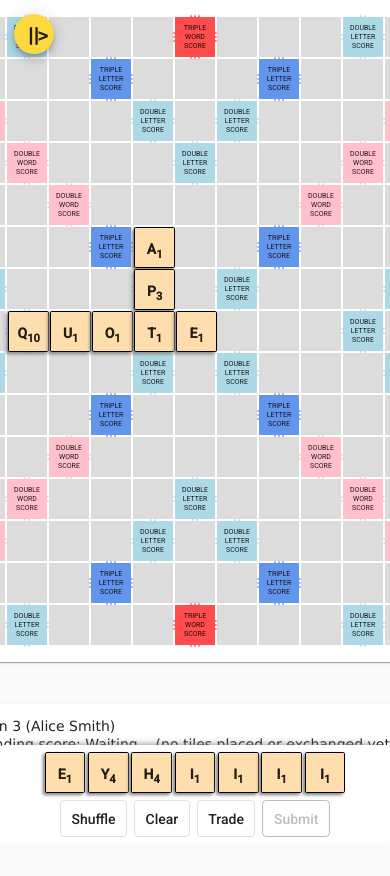
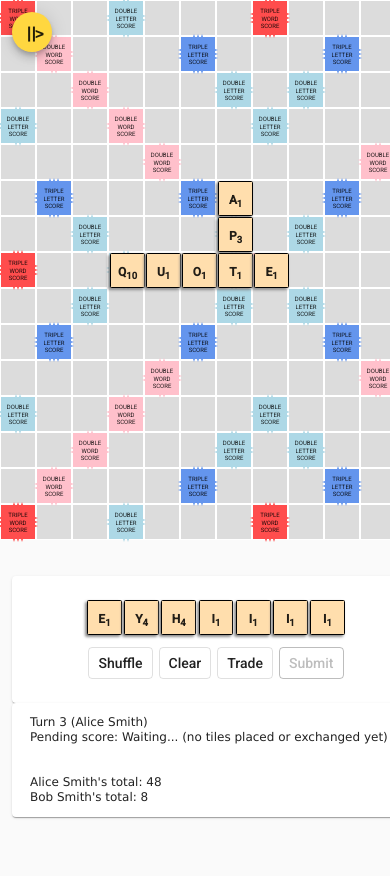
Before and after one commit to ephraimg/scrabster-v2, an Angular app: page /game in a window 390 px wide. Shown: the top 876 px of the page. Built offline with nearby package versions, Linux system fonts and the light colour scheme.

Commit message:
Improve styling

```diff
--- a/src/app/components/game/board/board.component.scss
+++ b/src/app/components/game/board/board.component.scss
@@ -4,9 +4,11 @@
     margin: 2rem auto;
     box-sizing: border-box;
     width: 46rem;
-    position: relative;
-    left: 0;
-    right: 0;
+    @media screen and (max-width: 599px) {
+        position: relative;
+        left: 0;
+        right: 0;
+    }
 }
 .ui-row {
     height: 3rem;
--- a/src/app/components/game/board/board.component.ts
+++ b/src/app/components/game/board/board.component.ts
@@ -1,5 +1,6 @@
 import { Component } from '@angular/core';
 import { BoardService } from 'src/app/services/board.service';
+import { GameService } from 'src/app/services/game.service';
 
 @Component({
   selector: 'app-board',
@@ -8,12 +9,11 @@ import { BoardService } from 'src/app/services/board.service';
 })
 export class BoardComponent {
 
-  arrayOf15 = Array(15).fill(null);
+    arrayOf15 = Array(15).fill(null);
 
-  boardService: BoardService;
-
-  constructor(boardService: BoardService) {
-    this.boardService = boardService;
-  }
+    constructor(
+        public boardService: BoardService,
+        public gameService: GameService
+    ) {}
 
 }
--- a/src/app/components/game/footer/footer.component.scss
+++ b/src/app/components/game/footer/footer.component.scss
@@ -26,6 +26,7 @@
     &.fixed {
         position: fixed;
         bottom: 0;
+        left: 0;
         z-index: 950;
         width: 100%;
         background-color: white;
@@ -39,20 +40,8 @@
     }
 
     @media screen and (max-width: 599px) {
-        position: fixed;
-        bottom: 0;
-        z-index: 950;
         width: 100%;
-        background-color: white;
-        padding: 0.5rem;
-        box-shadow: 0 -1rem 0.5rem -1rem gray;
-        -webkit-box-shadow: 0 -1rem 0.5rem -1rem gray;
-        -moz-box-shadow: 0 -1rem 0.5rem -1rem gray;
-        .ui-rack {
-            margin: 0 auto 0.5rem;
-        }
     }
-
 }
 
 .fix-footer-button {
@@ -105,6 +94,9 @@
     &.with-fixed-footer {
         margin: 0 auto 10rem;
     }
+    @media screen and (max-width: 599px) {
+        width: 100%;
+    }
 }
 
 .banner-info {
--- a/src/app/components/game/game.component.html
+++ b/src/app/components/game/game.component.html
@@ -2,13 +2,20 @@
 <mat-sidenav-container>
 
   <mat-sidenav-content>
-    <button mat-mini-fab color="accent" class="sidenav-button-outer" (click)="sidenav.toggle()">
+    <button
+        cdkDrag
+        mat-mini-fab
+        color="accent"
+        class="sidenav-button-outer"
+        (click)="sidenav.toggle()"
+    >
       <span>&#x02259;</span>
     </button>
     <app-header></app-header>
-    <mat-card>
+    <mat-card *ngIf="windowWidth >= 600">
       <app-board></app-board>
     </mat-card>
+    <app-board *ngIf="windowWidth < 600"></app-board>
     <app-footer></app-footer>
   </mat-sidenav-content>
 
--- a/src/app/components/game/game.component.scss
+++ b/src/app/components/game/game.component.scss
@@ -6,9 +6,12 @@ mat-sidenav-container {
 mat-sidenav-content {
     display: flex;
     flex-direction: column;
-    justify-content: flex-start;
+    justify-content: center;
     align-items: center;
     margin: auto;
+    @media screen and (max-width: 599px) {
+        align-items: flex-start;
+    }
 }
 
 mat-sidenav {
--- a/src/app/components/game/game.component.ts
+++ b/src/app/components/game/game.component.ts
@@ -1,15 +1,19 @@
-import { Component } from '@angular/core';
+import { Component, OnInit } from '@angular/core';
 import { GameService } from '../../services/game.service';
 @Component({
     selector: 'app-game',
     templateUrl: './game.component.html',
     styleUrls: ['./game.component.scss']
 })
-export class GameComponent {
+export class GameComponent implements OnInit {
 
-    constructor(
-        private gameService: GameService
-    ) {}
+    windowWidth: number;
+
+    constructor(private gameService: GameService) {}
+
+    ngOnInit() {
+        this.windowWidth = window.innerWidth;
+    }
 
     toggleFooter() {
         this.gameService.toggleFooter();
--- a/src/styles.scss
+++ b/src/styles.scss
@@ -61,6 +61,9 @@ html, body {
     font-weight: 400;
     text-decoration: none;
     font-size: 14px;
+    @media screen and (max-width: 599px) {
+        font-size: 12px;
+    }
 }
 
 body {
```
